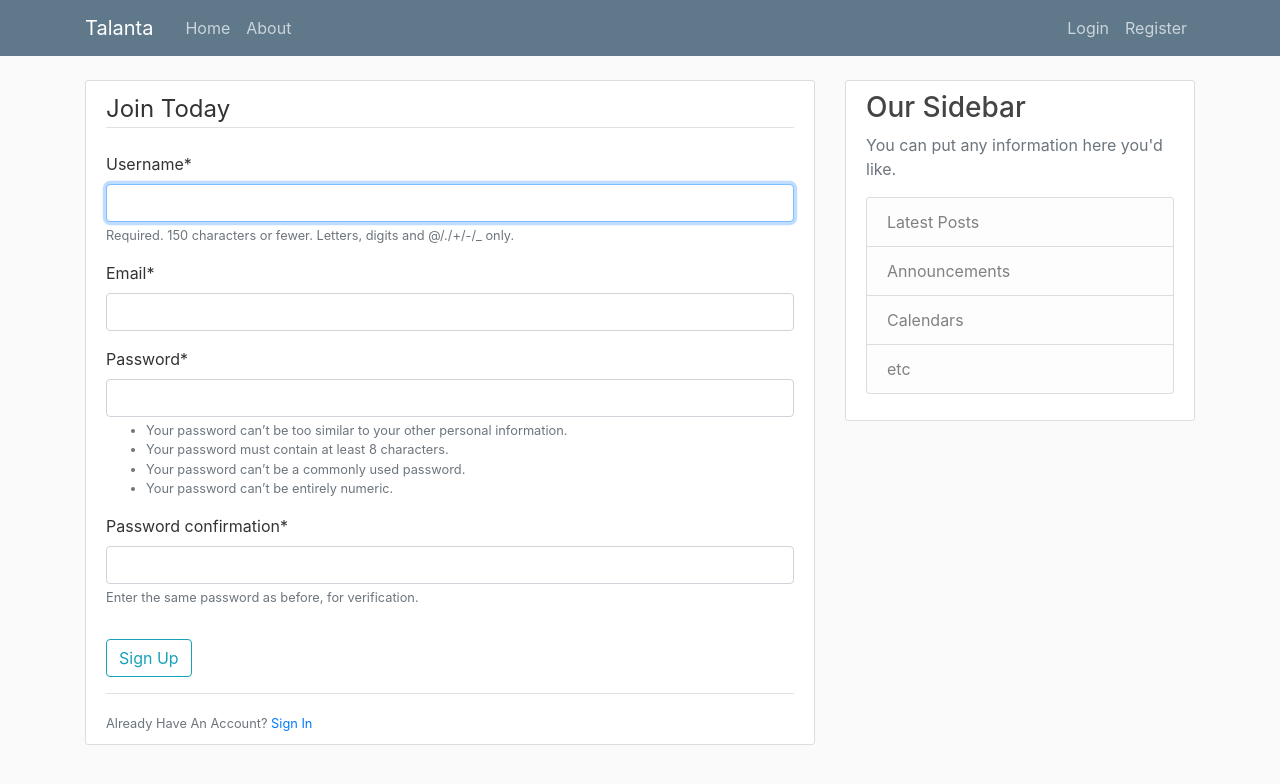
After one commit to ger619/karatasi, a Django app: page /register/ in a window 1280 px wide. The commit adds this page. Shown: the top 784 px of the page. Run offline with Django 3.2, Linux system fonts and the light colour scheme; some libraries are stand-ins or nearby versions.

Commit message:
Add files via upload

```diff
--- a/scoutkenya/karatasi/templates/karatasi/base.html
+++ b/scoutkenya/karatasi/templates/karatasi/base.html
@@ -46,7 +46,18 @@
         <main role="main" class="container">
       <div class="row">
         <div class="col-md-8">
-          {% block content %}{% endblock %}
+          {% if messages %}
+            {% for message in messages %}
+              <div class="alert alert-{{ message.tags }}">
+                {{ message }}
+
+              </div>
+            {% endfor %}
+          {% endif %}
+
+          {% block content %}
+
+          {% endblock %}
         </div>
         <div class="col-md-4">
           <div class="content-section">
--- a/scoutkenya/scoutkenya/settings.py
+++ b/scoutkenya/scoutkenya/settings.py
@@ -32,12 +32,14 @@ ALLOWED_HOSTS = []
 
 INSTALLED_APPS = [
     'karatasi.apps.KaratasiConfig',
+    'users.apps.UsersConfig',
     'django.contrib.admin',
     'django.contrib.auth',
     'django.contrib.contenttypes',
     'django.contrib.sessions',
     'django.contrib.messages',
     'django.contrib.staticfiles',
+    'crispy_forms',
 ]
 
 MIDDLEWARE = [
@@ -119,3 +121,5 @@ USE_TZ = True
 # https://docs.djangoproject.com/en/dev/howto/static-files/
 
 STATIC_URL = '/static/'
+
+CRISPY_TEMPLATE_PACK = 'bootstrap4'
--- a/scoutkenya/scoutkenya/urls.py
+++ b/scoutkenya/scoutkenya/urls.py
@@ -15,8 +15,10 @@ Including another URLconf
 """
 from django.contrib import admin
 from django.urls import path, include
+from users import views as user_views
 
 urlpatterns = [
     path('admin/', admin.site.urls),
+    path('register/', user_views.register, name = 'register'),
     path('', include('karatasi.urls')),
 ]
--- /dev/null
+++ b/scoutkenya/users/forms.py
@@ -0,0 +1,11 @@
+from django import forms
+from django.contrib.auth.models import User
+from django.contrib.auth.forms import UserCreationForm
+
+
+class UserRegisterForm(UserCreationForm):
+    email = forms.EmailField()
+
+    class Meta:
+        model = User
+        fields = ['username', 'email', 'password1' , 'password2']
--- /dev/null
+++ b/scoutkenya/users/templates/users/register.html
@@ -0,0 +1,24 @@
+{% extends "karatasi/base.html"%}
+{%  load crispy_forms_tags %}
+{% block content %}
+  <div class="content-section">
+    <form class="" method="post">
+      {% csrf_token %}
+      <fieldset class="form-group">
+        <legend class="border-bottom mb-4"> Join Today</legend>
+        {{ form|crispy }}
+      </fieldset>
+      <div class="form-group">
+        <button class="btn btn-outline-info" type="submit" name="button">Sign Up</button>
+      </div>
+
+    </form>
+    <div class="border-top pt-3">
+      <small class="text-muted">
+         Already Have An Account? <a class="ml -2" href="#">Sign In</a>
+      </small>
+
+    </div>
+
+  </div>
+{% endblock content%}
--- a/scoutkenya/users/views.py
+++ b/scoutkenya/users/views.py
@@ -1,3 +1,18 @@
-from django.shortcuts import render
+from django.shortcuts import render, redirect
+from django.contrib import messages
+from .forms import UserRegisterForm
 
-# Create your views here.
+
+def register(request):
+    if request.method == 'POST':
+        form = UserRegisterForm(request.POST)
+        if form.is_valid():
+            print("test")
+            form.save()
+            username = form.cleaned_data.get('username')
+            messages.success(request, f'Account created for {username}!')
+            return redirect('karatasi-home')
+    else:
+        form = UserRegisterForm()
+
+    return render(request, 'users/register.html',{'form':form})
```
Also changed, not shown: scoutkenya/db.sqlite3.
